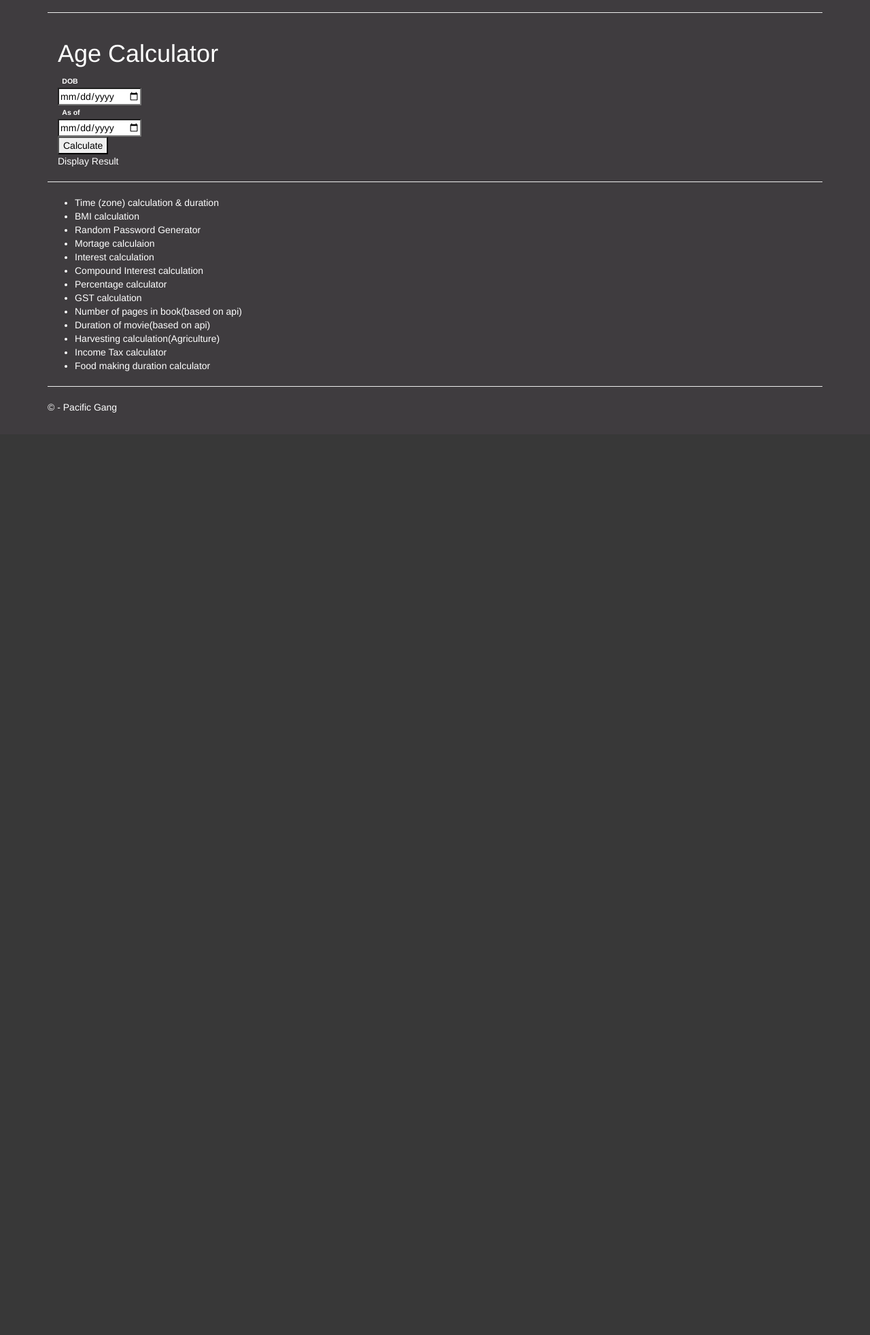
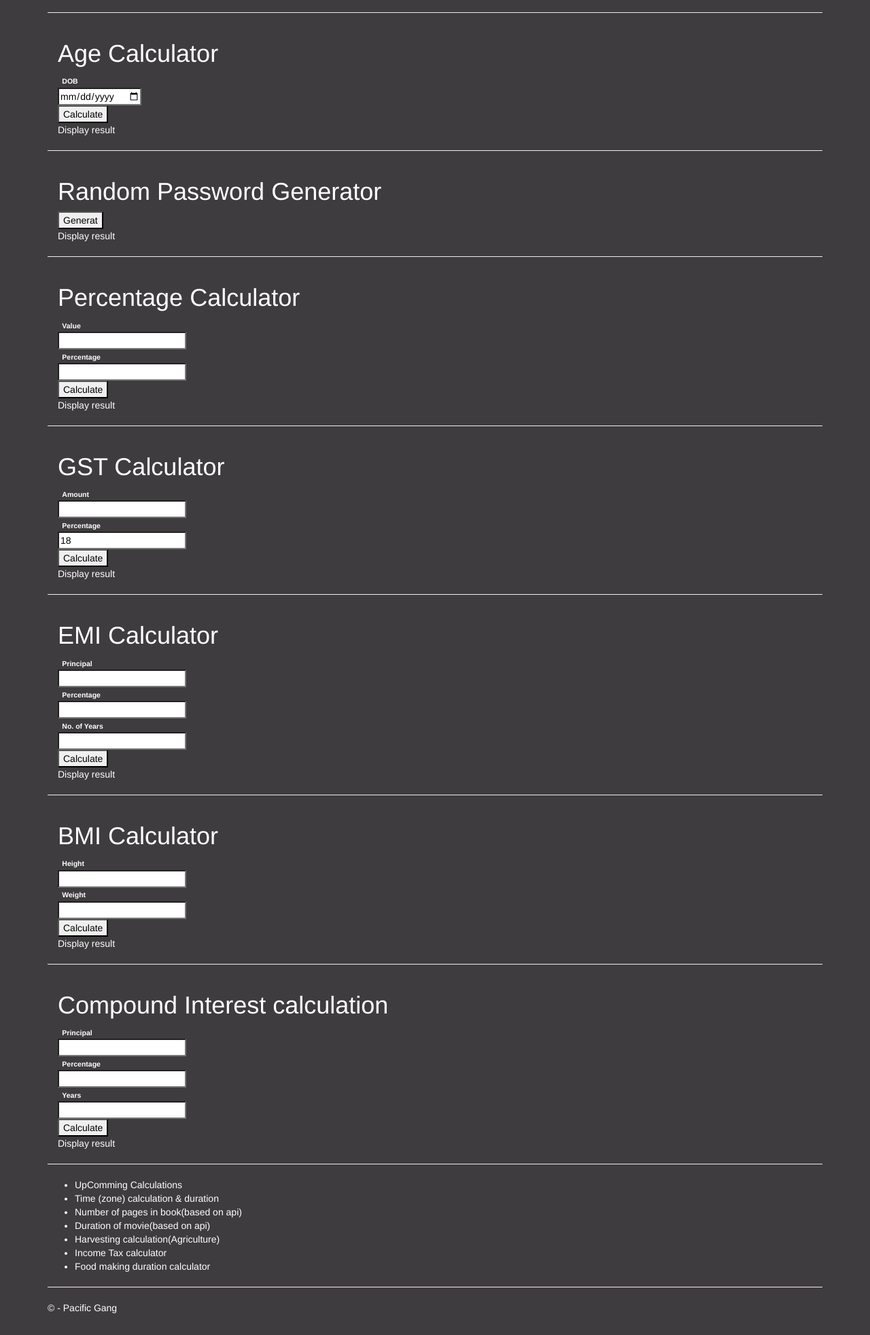
Before and after one commit to hemananthaws/PacificProducts, a Flask app: page /calculator in a window 1280 px wide. Shown: the part 369-2333 px from the top of the page at 68% size. Before the commit the page ends 976 px from the top, so only its background shows below. Run offline with Flask 2, Linux system fonts and the light colour scheme; some libraries are stand-ins or nearby versions.

Commit message:
UI Added for the calculation functions
UI Added for the calculation functions

```diff
--- a/static/scripts/calculator.js
+++ b/static/scripts/calculator.js
@@ -13,10 +13,10 @@ function KGCalc() {
   $("div.npresult").text(kg).removeClass("field-validation-error");
 }
 function bmiCalc() {
-  var height_in_cm = 200; //get value
-  var weight_in_kg = 100; //get value
-  var height_in_m = height_cm / 100; //forumala to convert meter to cm
-  var bmi = weight / (height_in_m * height_in_m); //bmi calculation
+  var height_in_cm = parseInt($(".clsbmiheight").val());; //get value
+  var weight_in_kg = parseInt($(".clsbmiweight").val());; //get value
+  var height_in_m = height_in_cm / 100; //forumala to convert meter to cm
+  var bmi = weight_in_kg / (height_in_m * height_in_m); //bmi calculation
   var category = "";
   if (bmi < 18.4) {
     category = "Under weight";
@@ -31,23 +31,26 @@ function bmiCalc() {
   } else {
     category = "Very Severely Obese";
   }
+  $("div.bmiresult").text(category);
 }
 function passwordgenerator(){
+    var length = 16;
     var pass="";
     var alphaupper="ABCDEFGHIJKLMNOPQRSTUVWXYZ";
     var alphalower="abcdefghijklmnopqrstuvwxyz";
     var numeric="1234567890";
-    var specialchar="~!@#$%^&*()<>,./?[]{} ";
+    var specialchar="~!@#$%^&*()<>,./?[]{}";
     var salt = crypto.randomUUID();
     var passwordcombination= alphalower + alphaupper + numeric + specialchar + salt;
-    for(i = 1; i <=16;i++){
-        var char = Math.floor(Math.random()*passwordcombination.length + 1);
-        pass += String.charAt(char);
+    for(i = 0 , n = passwordcombination.length;i < length;i++){
+         var char = passwordcombination.charAt(Math.floor(Math.random() * n));
+          pass += char;
     }
-    return pass;
+    $("div.pwdresult").text( "Password :- " +pass ).toString();
+
 }
 function ageCalc(){
-    var dobinput = document.getElementById("DOB").val();
+    var dobinput = $(".clsdob").val();
     var age = {};
     var dob = new Date(dobinput);
     var now = new Date(); //if possible user selected date as input
@@ -81,29 +84,51 @@ function ageCalc(){
         months: monthagecalc,
         days: dateagecalc
     };
-    return age.years+"years "+age.months+"months "+age.days+"days"
+
+    var agcalcval = "Age = " + age.years+" years "+age.months+" months "+age.days+" days";
+    $("div.ageresult").text(agcalcval);
 }
 function percentage(){
-    var number = 20; //get value
-    var percen = 20; //get value
-    var result = (percen / 100 ) * number + "%";
-    return result
+    var number = $(".clspvalue").val(); //get value
+    var percen = $(".clspp").val(); //get value
+    var result = (percen / 100 ) * number ;
+    $("div.percentageresult").text(percen + " % of " + number + " is = " + result);
+
 }
 function gstCalc(){
-    var amount = 100; //get value
-    var gstpercentage = 18;
+    var amount = $(".clsgstamt").val(); //get value
+    var gstpercentage = $(".clsgstpercent").val();
     var result = ((gstpercentage / 100) * amount);
-    var grossamount = result + amount;
-    return "Net Amount "+amount+" GST amount "+result+" Gross Amount "+grossamount
+    var grossamount = (parseInt(result) + parseInt(amount));
+    var gstvalue = "Net Amount "+amount+" GST amount "+result+" Gross Amount "+grossamount
+    $("div.gstresult").text(gstvalue);
 }
 function mortageCalc(){
-    var principal = 100000; //get value
-    var interest = 6; //get value
-    var year = 30; //get value
-    var monthlypayment_1 = principal * ((interest/100)/12) * (1+((interest/100)/12)^12(year))
-    var monthlypayment_2 = (1+((interest/100)/12))^12(year)-1
-    var monthlypayment = monthlypayment_1 / monthlypayment_2
-    return "Monthly Payment "+monthlypayment
+    var pamt = parseInt($(".clsemiprincipal").val());//get value
+    var rate = parseInt($(".clsemipercent").val()); //get value
+    var year = parseInt($(".clsemiyear").val()); //get value
+   // alert(principal);
+    //var monthlypayment_1 = principal * ((interest/100)/12) * (1+((interest/100)/12)^12(year));
+    //var months = (year * 12);
+    //var monthlypayment_1 =   (principal * (interest * 0.01)) / months;
+    //var monthlypayment_1 =   principal * interest * (((1 + interest) ^ months) / ((( 1 + interest ) ^ months) - 1) )
+
+
+  var month = year * 12;
+
+
+   var monthlyInterestRatio = (rate/100)/12;
+   var monthlyInterest = (monthlyInterestRatio*pamt);
+      var top = Math.pow((1+monthlyInterestRatio),month);
+         var bottom = top -1;
+         var sp = top / bottom;
+         var emi = ((pamt * monthlyInterestRatio) * sp);
+   var result = emi.toFixed(2);
+   var totalAmount = emi*month;
+   var yearlyInteret = (totalAmount-pamt).toFixed(2);
+   //var downPayment = pamt*(20/100);
+   var emivalue = "Monthly Payment = "+ result + " , Total Intrest = " + yearlyInteret ;
+   $("div.emiresult").text(emivalue);
 }
 function interestCalc(){
     var principal = 1000; //getvalue
@@ -113,10 +138,12 @@ function interestCalc(){
     return "Interest amount is "+interest;
 }
 function compoundinterestCalc(){
-    var principal = 1000; //getvalue
-    var rateofinterest = 6; //getvalue
-    var tenor = 3; //getvalue
-    var compoundyear = 1; //getvalue
-    var compoundinterest = principal * ((1+(rateofinterest/100)/compoundyear)^(tenor*compoundyear)-1)
-    return "Compound interest is "+compoundinterest
+    var p = parseInt($(".clsciprincipal").val()); //getvalue
+    var r = parseInt($(".clscipercentage").val()); //getvalue
+    var t = parseInt($(".clsciyears").val()); //getvalue
+
+    //var compoundinterest = principal * ((1+(rateofinterest/100)/compoundyear)^(tenor*compoundyear)-1)
+    var CI = p * (Math.pow((1 + r / 100), t));
+
+    $("div.ciresult").text("Compound interest is "+ CI.toFixed(2));
 }
--- a/templates/calculator.html
+++ b/templates/calculator.html
@@ -35,27 +35,129 @@
       <h1>Age Calculator</h1>
       <div class="label">DOB</div>
       <div class="control">
-          <input class="input" type="date">
+          <input class="input clsdob" type="date">
       </div>
-      <div class="label">As of</div>
-      <div class="control">
-        <input class="input" type="date">
+    <div class="contol">
+        <button class="button" onclick="ageCalc()">Calculate</button>
     </div>
-    <div class="contol">
-        <button class="button">Calculate</button>
+    <div class="ageresult">
+      Display result
     </div>
-    Display Result
   </div>
   <hr>
+  <div class="container">
+    <h1>Random Password Generator</h1>
+  <div class="contol">
+      <button class="button" onclick="passwordgenerator()">Generat</button>
+  </div>
+  <div class="pwdresult">
+    Display result
+  </div>
+</div>
+<hr>
+<div class="container">
+  <h1>Percentage Calculator</h1>
+  <div class="label">Value</div>
+  <div class="control">
+      <input class="input clspvalue" type="number">
+  </div>
+  <div class="label">Percentage</div>
+  <div class="control">
+      <input class="input clspp" type="number">
+  </div>
+<div class="contol">
+    <button class="button" onclick="percentage()">Calculate</button>
+</div>
+<div class="percentageresult">
+  Display result
+</div>
+</div>
+<hr>
+<div class="container">
+  <h1>GST Calculator</h1>
+  <div class="label">Amount</div>
+  <div class="control">
+      <input class="input clsgstamt" type="number">
+  </div>
+  <div class="label">Percentage</div>
+  <div class="control">
+      <input class="input clsgstpercent" value="18" type="number">
+  </div>
+<div class="contol">
+    <button class="button" onclick="gstCalc()">Calculate</button>
+</div>
+<div class="gstresult">
+  Display result
+</div>
+</div>
+  <hr>
+  <div class="container">
+    <h1>EMI Calculator</h1>
+    <div class="label">Principal</div>
+    <div class="control">
+        <input class="input clsemiprincipal" type="number">
+    </div>
+    <div class="label">Percentage</div>
+    <div class="control">
+        <input class="input clsemipercent"  type="number">
+    </div>
+    <div class="label">No. of Years</div>
+    <div class="control">
+        <input class="input clsemiyear"  type="number">
+    </div>
+  <div class="contol">
+      <button class="button" onclick="mortageCalc()">Calculate</button>
+  </div>
+  <div class="emiresult">
+    Display result
+  </div>
+  </div>
+    <hr>
+    <div class="container">
+      <h1>BMI Calculator</h1>
+      <div class="label">Height</div>
+      <div class="control">
+          <input class="input clsbmiheight" type="number">
+      </div>
+      <div class="label">Weight</div>
+      <div class="control">
+          <input class="input clsbmiweight"  type="number">
+      </div>
+
+    <div class="contol">
+        <button class="button" onclick="bmiCalc()">Calculate</button>
+    </div>
+    <div class="bmiresult">
+      Display result
+    </div>
+    </div>
+      <hr>
+      <div class="container">
+        <h1>Compound Interest calculation</h1>
+        <div class="label">Principal</div>
+        <div class="control">
+            <input class="input clsciprincipal" type="number">
+        </div>
+        <div class="label">Percentage</div>
+        <div class="control">
+            <input class="input clscipercentage"  type="number">
+        </div>
+        <div class="label">Years</div>
+        <div class="control">
+            <input class="input clsciyears"  type="number">
+        </div>
+
+      <div class="contol">
+          <button class="button" onclick="compoundinterestCalc()">Calculate</button>
+      </div>
+      <div class="ciresult">
+        Display result
+      </div>
+      </div>
+        <hr>
 <ul>
+  <li>UpComming Calculations</li>
     <li>Time (zone) calculation & duration</li>
-    <li>BMI calculation</li>
-    <li>Random Password Generator</li>
-    <li>Mortage calculaion</li>
-    <li>Interest calculation</li>
-    <li>Compound Interest calculation</li>
-    <li>Percentage calculator</li>
-    <li>GST calculation</li>
     <li>Number of pages in book(based on api)</li>
     <li>Duration of movie(based on api)</li>
     <li>Harvesting calculation(Agriculture)</li>
```
